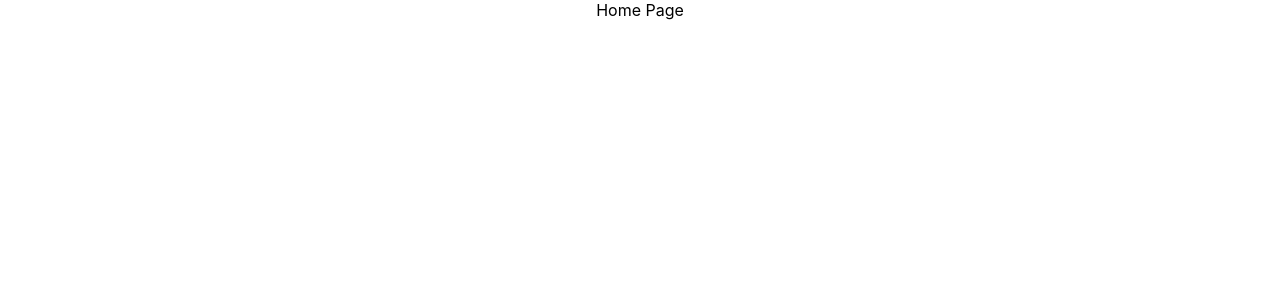
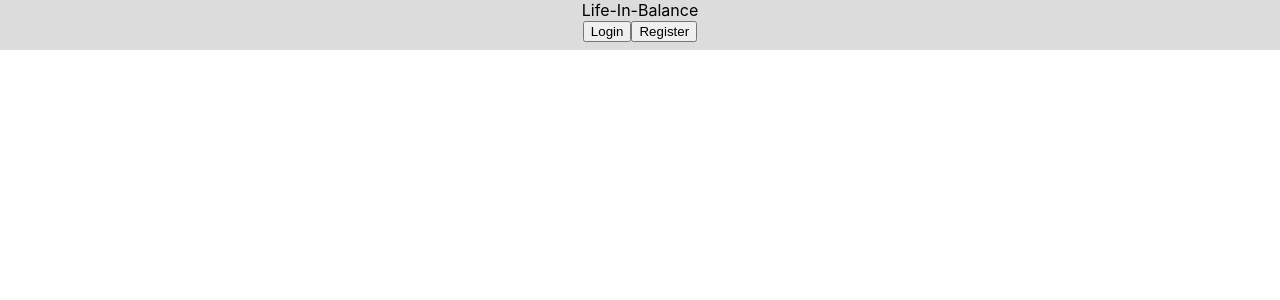
Before and after one commit to AlexBrown4020/life-in-balance-frontend, a React (Create React App) app: page / in a window 1280 px wide. Shown: the top 300 px of the page. Built offline with nearby package versions, Linux system fonts and the light colour scheme.

Commit message:
Feat: Apply navbar to homepage

```diff
--- a/src/components/navbar/navbar.css
+++ b/src/components/navbar/navbar.css
@@ -0,0 +1,4 @@
+.navbar {
+    height: 50px;
+    background-color: gainsboro
+}
--- a/src/pages/home/Home.jsx
+++ b/src/pages/home/Home.jsx
@@ -1,9 +1,9 @@
 import "./home.css"
-
+import { Navbar } from "../../components/navbar/Navbar";
 
 const Home = () => {
     return (
-        <div>Home Page</div>
+        <div><Navbar/></div>
     );
 }
 
```
